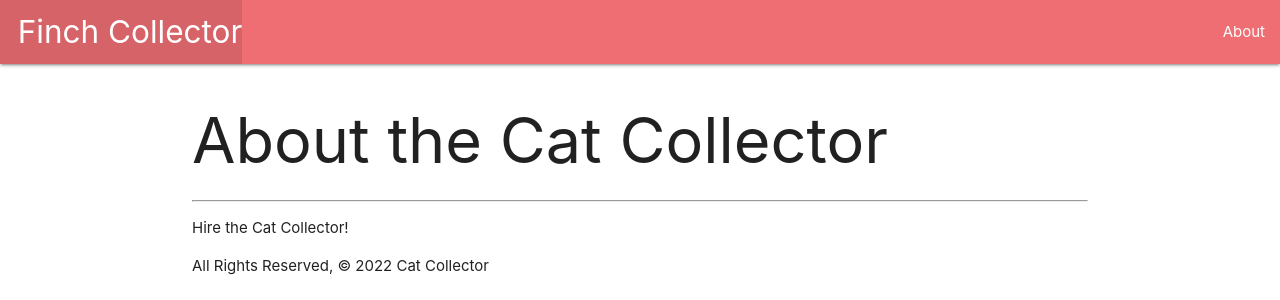
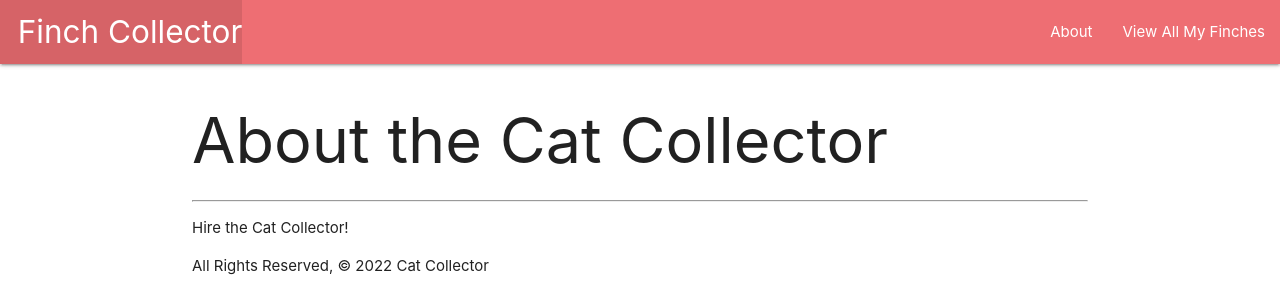
Before and after one commit to aaronhumphres/finchcollector, a Django app: page /about/ in a window 1280 px wide. Shown: the top 300 px of the page. Run offline with Django 4.2, Linux system fonts and the light colour scheme.

Commit message:
added finches index

```diff
--- a/main_app/templates/base.html
+++ b/main_app/templates/base.html
@@ -19,6 +19,7 @@
         </ul>
         <ul class="right">
           <li><a href="/about">About</a></li>
+          <li><a href="/finches">View All My Finches</a></li>
         </ul>
       </div>
     </nav>
--- a/main_app/urls.py
+++ b/main_app/urls.py
@@ -4,4 +4,6 @@ from . import views
 urlpatterns = [
   path('', views.home, name='home'),
   path('about/', views.about, name='about'),
+    # route for finches index
+  path('finches/', views.finches_index, name='index'),
 ]
--- a/main_app/views.py
+++ b/main_app/views.py
@@ -8,3 +8,8 @@ def home(request):
 #about route
 def about(request):
   return render(request, 'about.html')
+
+#index route for finches
+def finches_index(request):
+  # We pass data to a template very much like we did in Express!
+  return render(request, 'finches/index.html', {'finches': finches })
```
Also changed, not shown: README.md (added).
